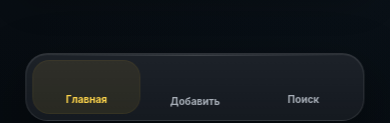
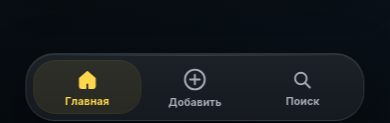
Before and after one commit to Saitama21/Operating-Modes-Reference-828D, a website: page index.html in a window 390 px wide. Shown: the part 721-844 px from the top of the page. Drawn offline with Linux system fonts and the light colour scheme.

Commit message:
feat: refine dock visual to match concept

```diff
--- a/styles.css
+++ b/styles.css
@@ -1197,3 +1197,100 @@ button{color:inherit;touch-action:manipulation}
     font-size:21px;
   }
 }
+
+
+/* CONCEPT DOCK VISUAL v0.5.1
+   Visual-only refinement. Dock geometry/position contract stays untouched. */
+@media(max-width:699px){
+  .dock{
+    border:1px solid rgba(255,255,255,.10);
+    border-radius:29px;
+    padding:6px 7px;
+    background:
+      linear-gradient(180deg,rgba(255,255,255,.07),rgba(255,255,255,.018)),
+      rgba(17,22,28,.945);
+    box-shadow:
+      0 20px 48px rgba(0,0,0,.42),
+      0 3px 10px rgba(0,0,0,.24),
+      inset 0 1px 0 rgba(255,255,255,.065);
+    backdrop-filter:blur(30px) saturate(145%);
+    -webkit-backdrop-filter:blur(30px) saturate(145%);
+  }
+
+  .dock::before{
+    inset:1px 20px auto;
+    background:linear-gradient(90deg,transparent,rgba(255,255,255,.13),transparent);
+  }
+
+  .dock-item{
+    gap:4px;
+    border-radius:22px;
+    color:#a3aab4;
+    font-weight:620;
+    transition:
+      background .18s ease,
+      color .18s ease,
+      box-shadow .18s ease,
+      transform .12s ease;
+  }
+
+  .dock-item small{
+    font-size:10.5px;
+    line-height:1;
+    letter-spacing:.01em;
+    font-weight:650;
+  }
+
+  .dock-icon{
+    width:27px;
+    height:27px;
+    display:grid;
+    place-items:center;
+  }
+
+  .dock-icon svg{
+    width:24px;
+    height:24px;
+    fill:none;
+    stroke:currentColor;
+    stroke-width:1.85;
+    stroke-linecap:round;
+    stroke-linejoin:round;
+  }
+
+  .dock-item[data-nav="home"] .dock-icon svg path{
+    fill:currentColor;
+    stroke:currentColor;
+  }
+
+  .dock-item.is-active{
+    color:#ffd54d;
+    background:
+      radial-gradient(circle at 50% 15%,rgba(255,214,77,.12),transparent 72%),
+      rgba(244,199,65,.075);
+    box-shadow:
+      inset 0 0 0 1px rgba(244,199,65,.085),
+      0 7px 18px rgba(0,0,0,.10);
+  }
+
+  .dock-item.add .dock-icon{
+    width:29px;
+    height:29px;
+  }
+
+  .dock-item.add .dock-icon svg{
+    width:29px;
+    height:29px;
+    stroke-width:1.55;
+  }
+
+  .dock-item.add span{
+    width:29px;
+    height:29px;
+    font-size:0;
+  }
+
+  .dock-item:active{
+    transform:scale(.965);
+  }
+}
```
